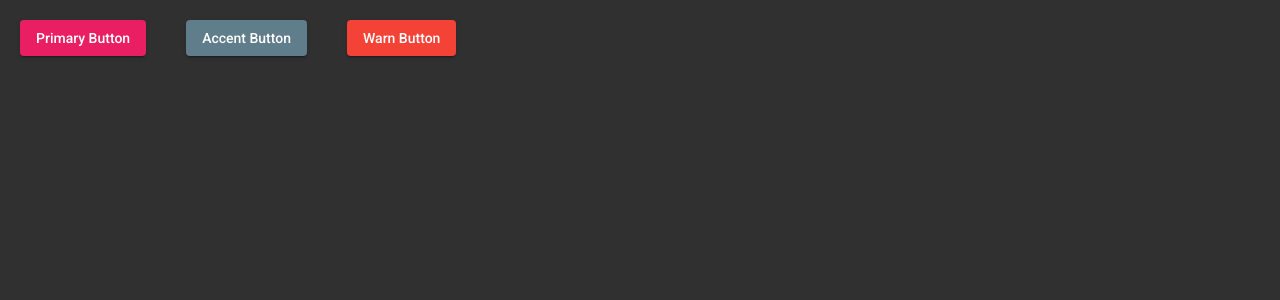
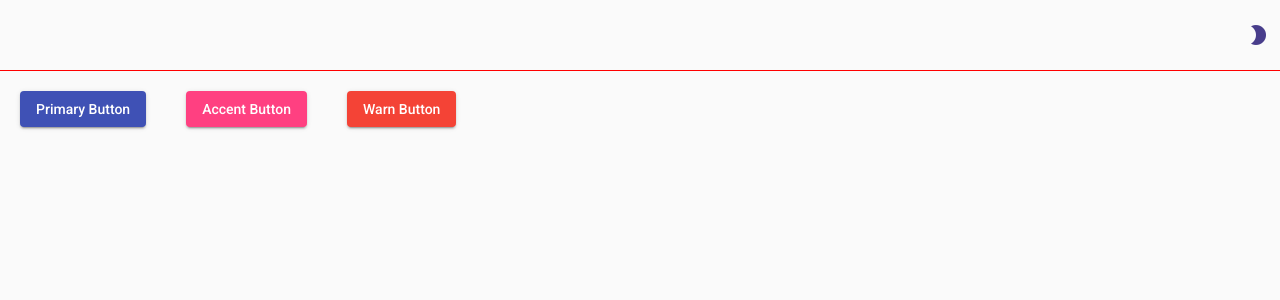
Before and after one commit to sgarg5858/theming-in-angular-using-angular-material, an Angular app: page / in a window 1280 px wide. Shown: the top 300 px of the page. Built offline with nearby package versions, Linux system fonts and the light colour scheme.

Commit message:
toggle-dark-mode

```diff
--- a/src/app/app.component.html
+++ b/src/app/app.component.html
@@ -1,4 +1,9 @@
-<div class="container mat-app-background my-dark-theme">
+<div
+[ngClass]="{'my-dark-theme':themeService.isDarkTheme$ | async}"
+class="container mat-app-background"
+>
+  <app-nav></app-nav>
+
   <button mat-raised-button color="primary">
     Primary Button
   </button>
--- a/src/app/app.component.ts
+++ b/src/app/app.component.ts
@@ -1,4 +1,5 @@
 import { Component } from '@angular/core';
+import { ThemeService } from './theme.service';
 
 @Component({
   selector: 'app-root',
@@ -7,4 +8,10 @@ import { Component } from '@angular/core';
 })
 export class AppComponent {
   title = 'theming-in-angular-using-angular-material';
+  constructor(public themeService:ThemeService)
+  {
+    this.themeService.isDarkTheme$.subscribe((value:boolean)=>{
+      console.log(value);
+    })
+  }
 }
--- a/src/app/app.module.ts
+++ b/src/app/app.module.ts
@@ -6,6 +6,7 @@ import { AppComponent } from './app.component';
 import { BrowserAnimationsModule } from '@angular/platform-browser/animations';
 import { NavComponent } from './nav/nav.component';
 import {MatButtonModule} from '@angular/material/button'
+import {MatIconModule} from '@angular/material/icon'
 @NgModule({
   declarations: [
     AppComponent,
@@ -15,7 +16,8 @@ import {MatButtonModule} from '@angular/material/button'
     BrowserModule,
     AppRoutingModule,
     BrowserAnimationsModule,
-    MatButtonModule
+    MatButtonModule,
+    MatIconModule
   ],
   providers: [],
   bootstrap: [AppComponent]
--- a/src/app/nav/nav.component.html
+++ b/src/app/nav/nav.component.html
@@ -1 +1,16 @@
-<p>nav works!</p>
+<nav class="navigation">
+    <ng-container *ngIf="(themeService.isDarkTheme$ | async);else lightTheme">
+        <mat-icon
+        class="yellow"
+        (click)="changeTheme(false)"
+        >
+            sunny_wb
+        </mat-icon>
+    </ng-container>
+    <ng-template #lightTheme>
+        <mat-icon class="blue" (click)="changeTheme(true)">
+            brightness_2
+        </mat-icon>
+    </ng-template>
+
+</nav>
--- a/src/app/nav/nav.component.scss
+++ b/src/app/nav/nav.component.scss
@@ -0,0 +1,18 @@
+nav{
+    display: flex;
+    height: 50px;
+    padding: 10px;
+    border-bottom: 1px solid red;
+    align-items: center;
+    mat-icon{
+        margin-left: auto;
+        cursor: pointer;
+    }
+}
+.yellow{
+    color: goldenrod;
+}
+.blue
+{
+    color: darkslateblue;
+}
--- a/src/app/nav/nav.component.ts
+++ b/src/app/nav/nav.component.ts
@@ -1,4 +1,5 @@
-import { Component, OnInit } from '@angular/core';
+import { Component, EventEmitter, OnInit, Output } from '@angular/core';
+import { ThemeService } from '../theme.service';
 
 @Component({
   selector: 'app-nav',
@@ -7,7 +8,13 @@ import { Component, OnInit } from '@angular/core';
 })
 export class NavComponent implements OnInit {
 
-  constructor() { }
+  constructor(public themeService:ThemeService) { }
+
+  changeTheme(theme:boolean)
+  {
+    console.log(theme,typeof theme);
+    this.themeService.themeChange(theme);
+  }
 
   ngOnInit(): void {
   }
--- a/src/app/theme.service.ts
+++ b/src/app/theme.service.ts
@@ -1,4 +1,5 @@
 import { Injectable } from '@angular/core';
+import { BehaviorSubject } from 'rxjs';
 
 @Injectable({
   providedIn: 'root'
@@ -6,4 +7,14 @@ import { Injectable } from '@angular/core';
 export class ThemeService {
 
   constructor() { }
+  private darkThemeBehaviorSubject = new BehaviorSubject<boolean>(localStorage.getItem('dark-theme') === 'true' ? true :false);
+  public isDarkTheme$=this.darkThemeBehaviorSubject.asObservable();
+
+  themeChange(isDarkTheme:boolean)
+  {
+    console.log(isDarkTheme)
+    this.darkThemeBehaviorSubject.next(isDarkTheme);
+
+    localStorage.setItem('dark-theme',String(isDarkTheme));
+  }
 }
--- a/src/styles.scss
+++ b/src/styles.scss
@@ -57,12 +57,12 @@ $dark-theme: mat.define-dark-theme((
    warn:$dark-warn
  )
 ));
+@include mat.all-component-themes($light-theme);
+$border-color:'black';
 
 .my-dark-theme{
   @include mat.all-component-themes($dark-theme);
-}
-.my-light-theme{
-  @include mat.all-component-themes($light-theme);
+  $border-color:'white';
 }
 
 html, body { height: 100%; }
```
